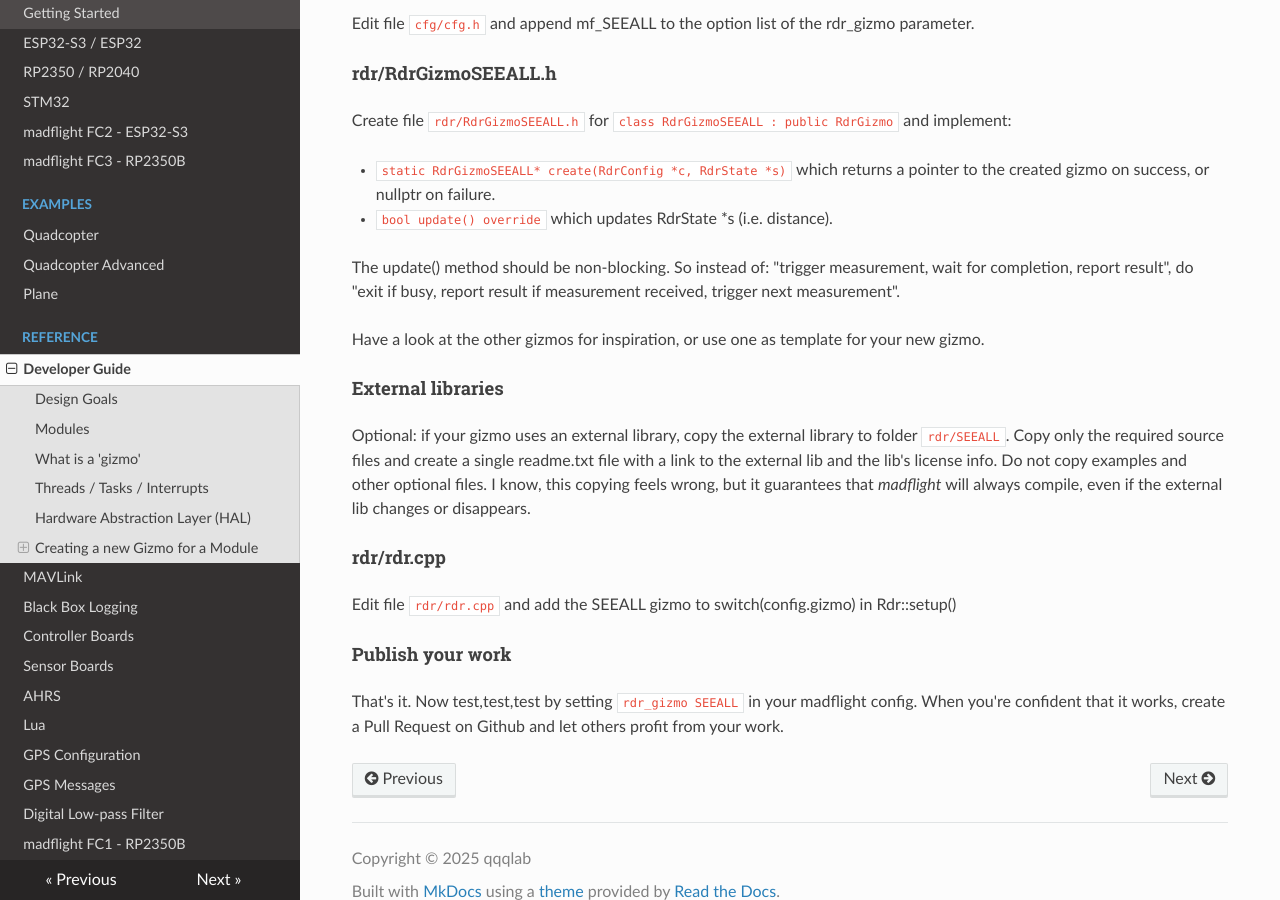
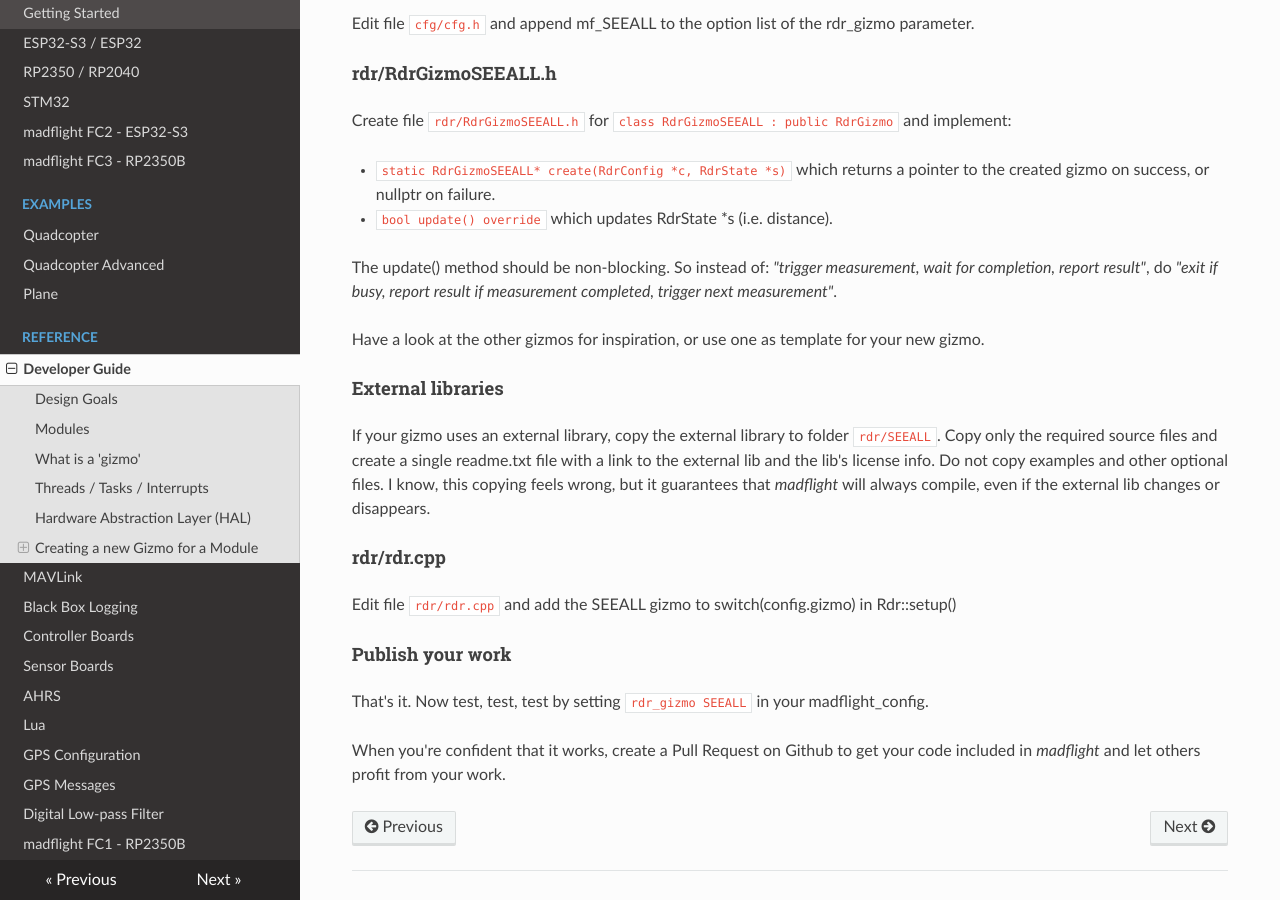
Before and after one commit to qqqlab/madflight-docs, an MkDocs documentation site: the page built from docs/Developer-Guide.md, in a window 1280 px wide and 900 px high, scrolled down 4411 px. Built offline with MkDocs 1.6.1, drawn with Linux system fonts in a browser that asks for light colours; nearby versions of some CDN libraries.

Commit message:
Update Developer-Guide.md

```diff
--- a/docs/Developer-Guide.md
+++ b/docs/Developer-Guide.md
@@ -6,6 +6,7 @@
 
 _madflight_ targets ESP32, RP2 and STM32 platforms with the Arduino framework. _madflight_ can be compiled with the Arduino IDE or with PlatformIO.
 
+
 ## Design Goals
 
 1. Keep the code readable
@@ -13,6 +14,7 @@
 3. Portability
 
 _madflight_ is a collection of code modules from which you can pick and choose to build flight controllers. The examples are there to show some possibilities. The madflight.h header is the glue between the main program (examples) and the modules.
+
 
 ## Modules
 
@@ -34,11 +36,13 @@
 
 Most modules have an update() method which needs to be called periodically from your program. This keeps the implementation flexible: you decide when (polling, interrupt, timer) and from which thread the updates take place.
 
+
 ## What is a 'gizmo'
 
 >> Something, generally a device, for which one does not know the proper term.
 
 In _madflight_ gizmo is the underlying device of a module, for example a BMP390 barometer sensor for the `bar` module, or a MAVLink radio receiver for the `rcl` module, or a Mahony complentary filter for the `ahr` module.
+
 
 ## Threads / Tasks / Interrupts
 
@@ -54,6 +58,7 @@
 The [BBX] blackbox SDCARD logging module is thread-safe, and runs as a separate task so that slow SDCARD operations do not block other tasks.
 
 The other modules are not thread-safe. Care must be taken to only access a module from a single thread. But even if this rule is broken, the effects should be limited as long as the variables involved are at most 32 bits. For example: when reading the location from the gps module from a different thread as where `gps.update()` is called, one might get the longitude from the previous sample and the latitude from the current sample, but each value itself is correct. At least I hope so, maybe memory alignment plays a role here? Anyway, you have been warned, add a mutex as required.
+
 
 ## Hardware Abstraction Layer (HAL)
 
@@ -112,7 +117,6 @@
 **SPI:** Reading and writing is blocking, not thread-safe.
 
 
-
 ## Creating a new Gizmo for a Module
 
 Let's assume we want to add the SEEALL radar gizmo to the `rdr` module.
@@ -140,13 +144,13 @@
 - `static RdrGizmoSEEALL* create(RdrConfig *c, RdrState *s)` which returns a pointer to the created gizmo on success, or nullptr on failure.
 - `bool update() override` which updates RdrState *s (i.e. distance).
 
-The update() method should be non-blocking. So instead of: "trigger measurement, wait for completion, report result", do "exit if busy, report result if measurement received, trigger next measurement".
+The update() method should be non-blocking. So instead of: _"trigger measurement, wait for completion, report result"_, do _"exit if busy, report result if measurement completed, trigger next measurement"_.
 
 Have a look at the other gizmos for inspiration, or use one as template for your new gizmo.
 
 #### External libraries
 
-Optional: if your gizmo uses an external library, copy the external library to folder `rdr/SEEALL`. Copy only the required source files and create a single readme.txt file with a link to the external lib and the lib's license info. Do not copy examples and other  optional files. I know, this copying feels wrong, but it guarantees that _madflight_ will always compile, even if the external lib changes or disappears.
+If your gizmo uses an external library, copy the external library to folder `rdr/SEEALL`. Copy only the required source files and create a single readme.txt file with a link to the external lib and the lib's license info. Do not copy examples and other optional files. I know, this copying feels wrong, but it guarantees that _madflight_ will always compile, even if the external lib changes or disappears.
 
 #### rdr/rdr.cpp
 
@@ -154,4 +158,6 @@
 
 #### Publish your work
 
-That's it. Now test,test,test by setting `rdr_gizmo SEEALL` in your madflight config. When you're confident that it works, create a Pull Request on Github and let others profit from your work.
+That's it. Now test, test, test by setting `rdr_gizmo SEEALL` in your madflight_config.
+
+When you're confident that it works, create a Pull Request on Github to get your code included in _madflight_ and let others profit from your work.
```
